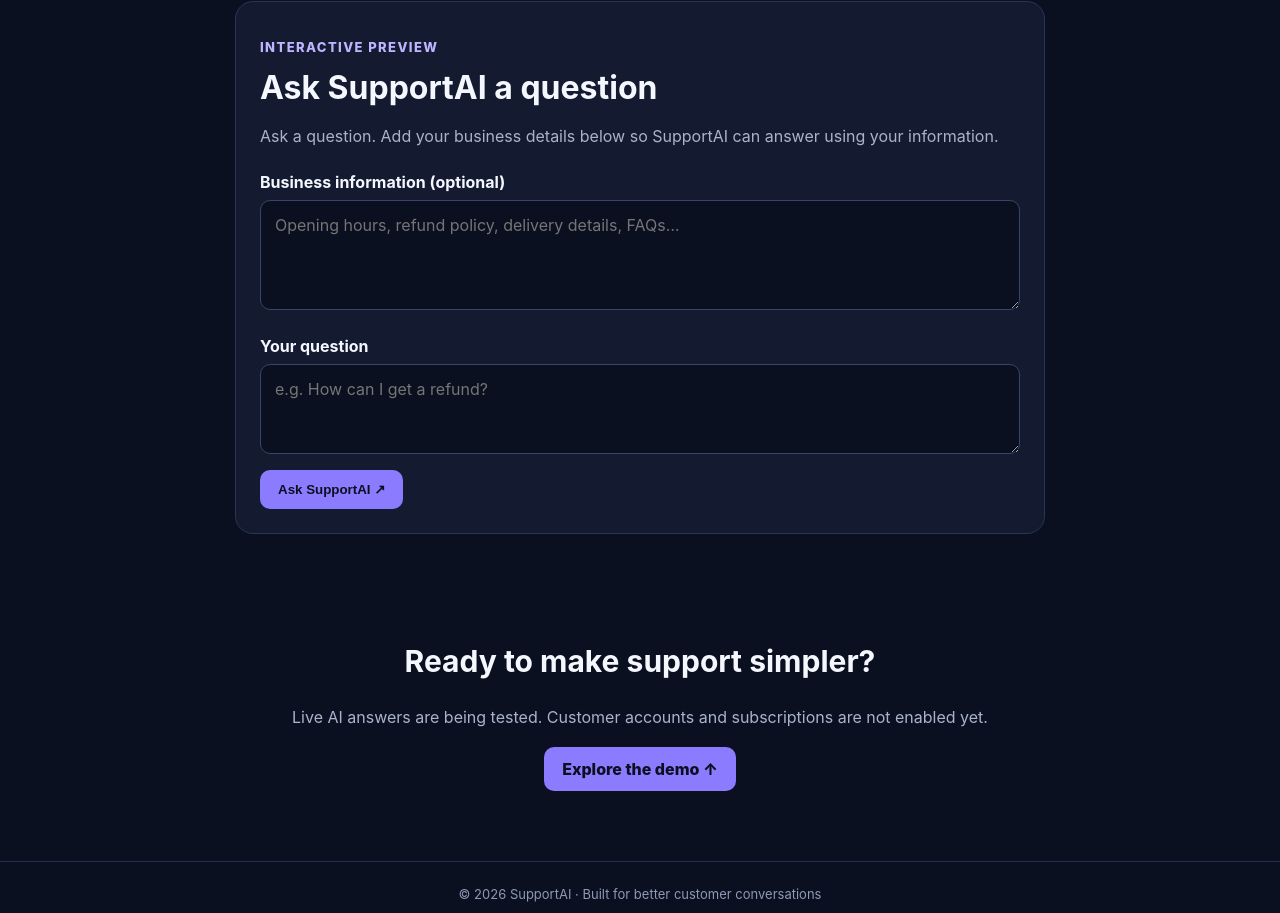
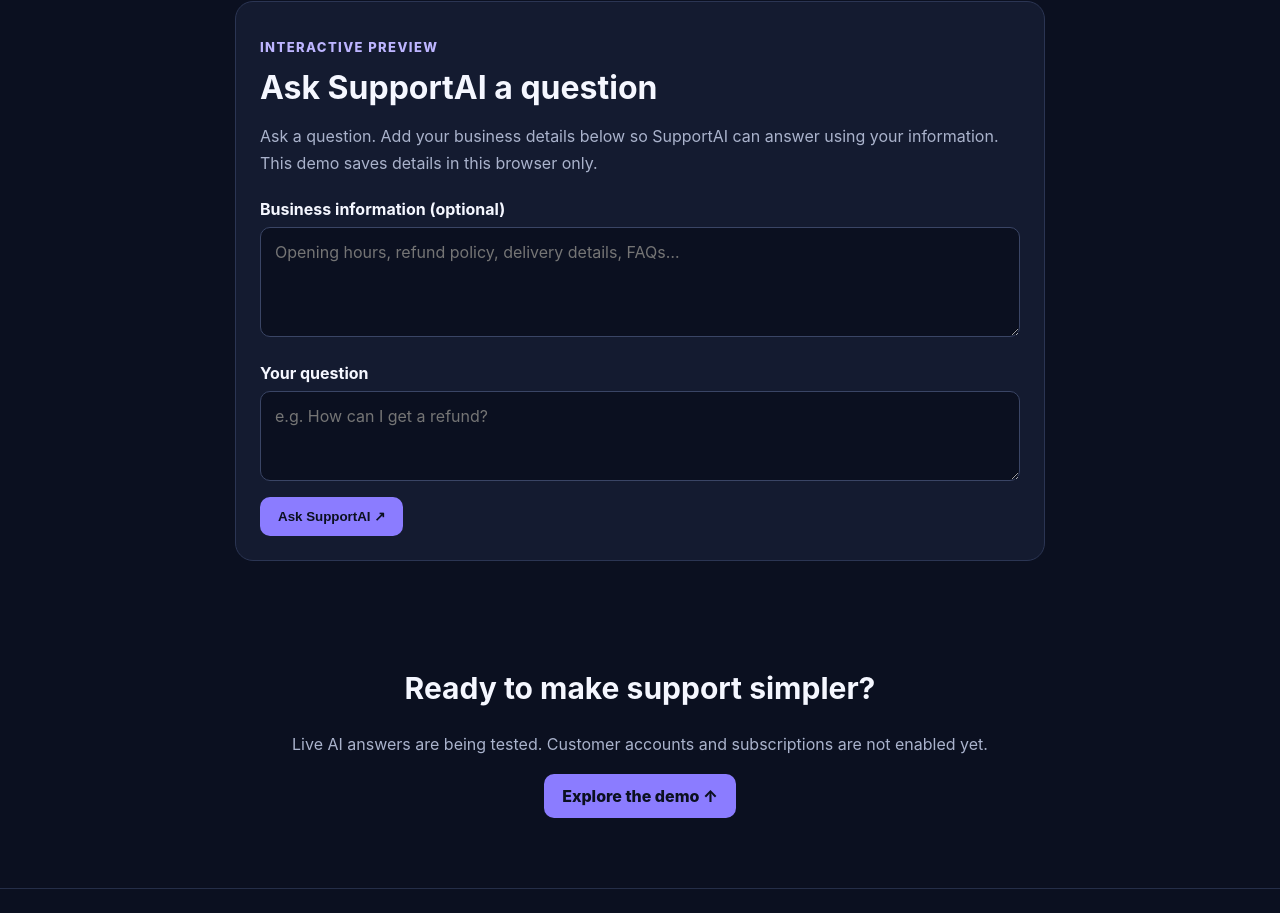
Before and after one commit to supportaibusiness-creator/Supportai, a Next.js app: page / in a window 1280 px wide. Shown: the part 1100-2013 px from the top of the page. Built offline with nearby package versions, Linux system fonts and the light colour scheme.

Commit message:
Save SupportAI demo business info in browser

```diff
--- a/app/page.js
+++ b/app/page.js
@@ -1,6 +1,6 @@
 "use client";
 
-import { useState } from "react";
+import { useEffect, useState } from "react";
 
 const faqs = [
   {
@@ -21,7 +21,27 @@ export default function Home() {
   const [message, setMessage] = useState("");
   const [reply, setReply] = useState("");
   const [businessInfo, setBusinessInfo] = useState("");
+  const [businessInfoLoaded, setBusinessInfoLoaded] = useState(false);
   const [loading, setLoading] = useState(false);
+
+  useEffect(() => {
+    try {
+      const savedInfo = window.localStorage.getItem("supportai-business-info");
+      if (savedInfo) setBusinessInfo(savedInfo);
+    } catch {
+      // Storage may be unavailable in private browsing; the demo still works.
+    }
+    setBusinessInfoLoaded(true);
+  }, []);
+
+  useEffect(() => {
+    if (!businessInfoLoaded) return;
+    try {
+      window.localStorage.setItem("supportai-business-info", businessInfo);
+    } catch {
+      // The information remains usable for this session if storage is unavailable.
+    }
+  }, [businessInfo, businessInfoLoaded]);
 
   async function handleSubmit(e) {
     e.preventDefault();
@@ -118,7 +138,7 @@ export default function Home() {
         <div style={{ ...styles.panel, maxWidth: 760, margin: "0 auto" }}>
           <p style={styles.tag}>INTERACTIVE PREVIEW</p>
           <h2 style={{ fontSize: 32, margin: "10px 0" }}>Ask SupportAI a question</h2>
-          <p style={styles.muted}>Ask a question. Add your business details below so SupportAI can answer using your information.</p>
+          <p style={styles.muted}>Ask a question. Add your business details below so SupportAI can answer using your information. This demo saves details in this browser only.</p>
           <form onSubmit={handleSubmit}>
             <label htmlFor="businessInfo" style={{ display: "block", fontWeight: 700, margin: "22px 0 8px" }}>Business information (optional)</label>
             <textarea id="businessInfo" value={businessInfo} onChange={(e) => setBusinessInfo(e.target.value)} placeholder="Opening hours, refund policy, delivery details, FAQs…" rows={4} maxLength={6000} style={{ width: "100%", boxSizing: "border-box", padding: 14, borderRadius: 10, border: "1px solid #3a4565", background: "#0b1020", color: "#f5f7ff", font: "inherit", resize: "vertical" }} />
```
